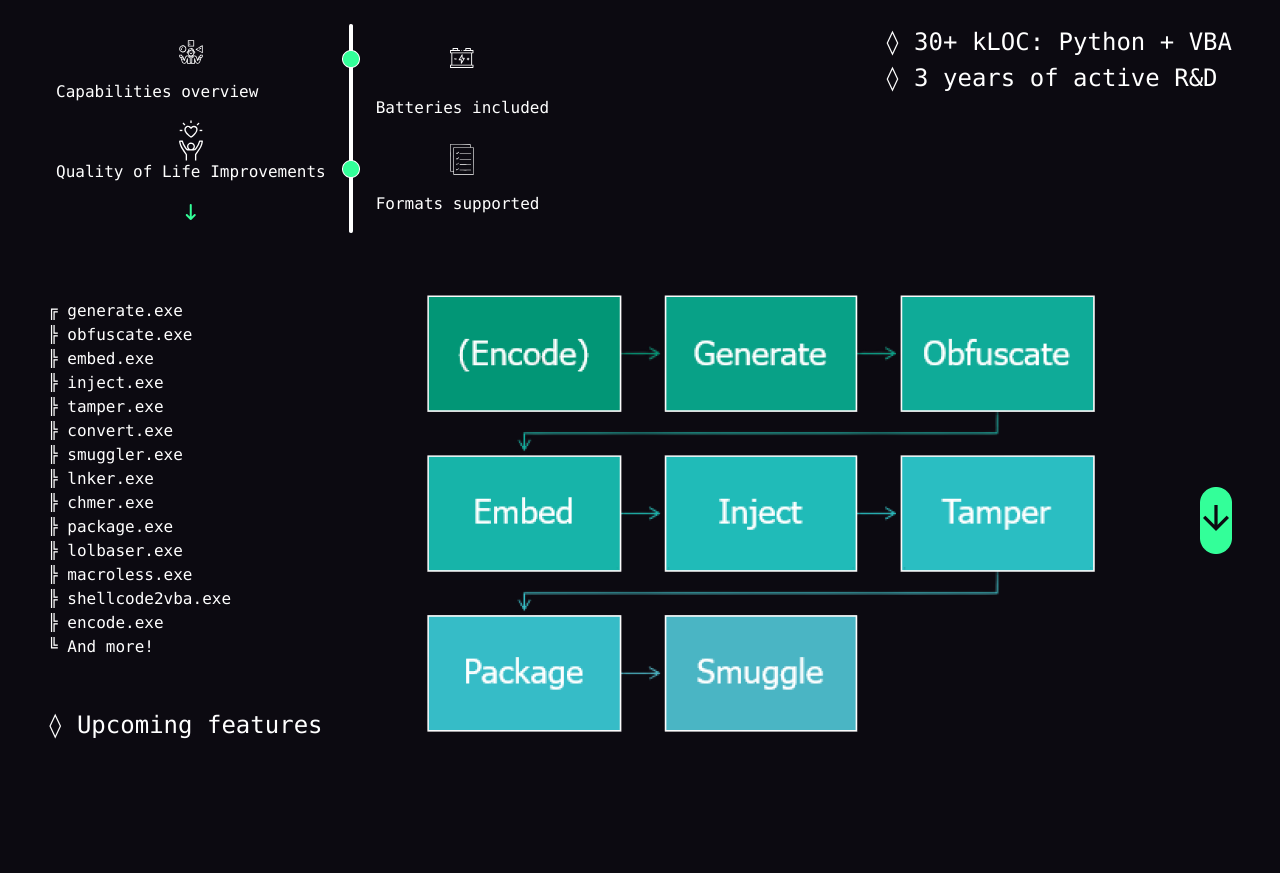
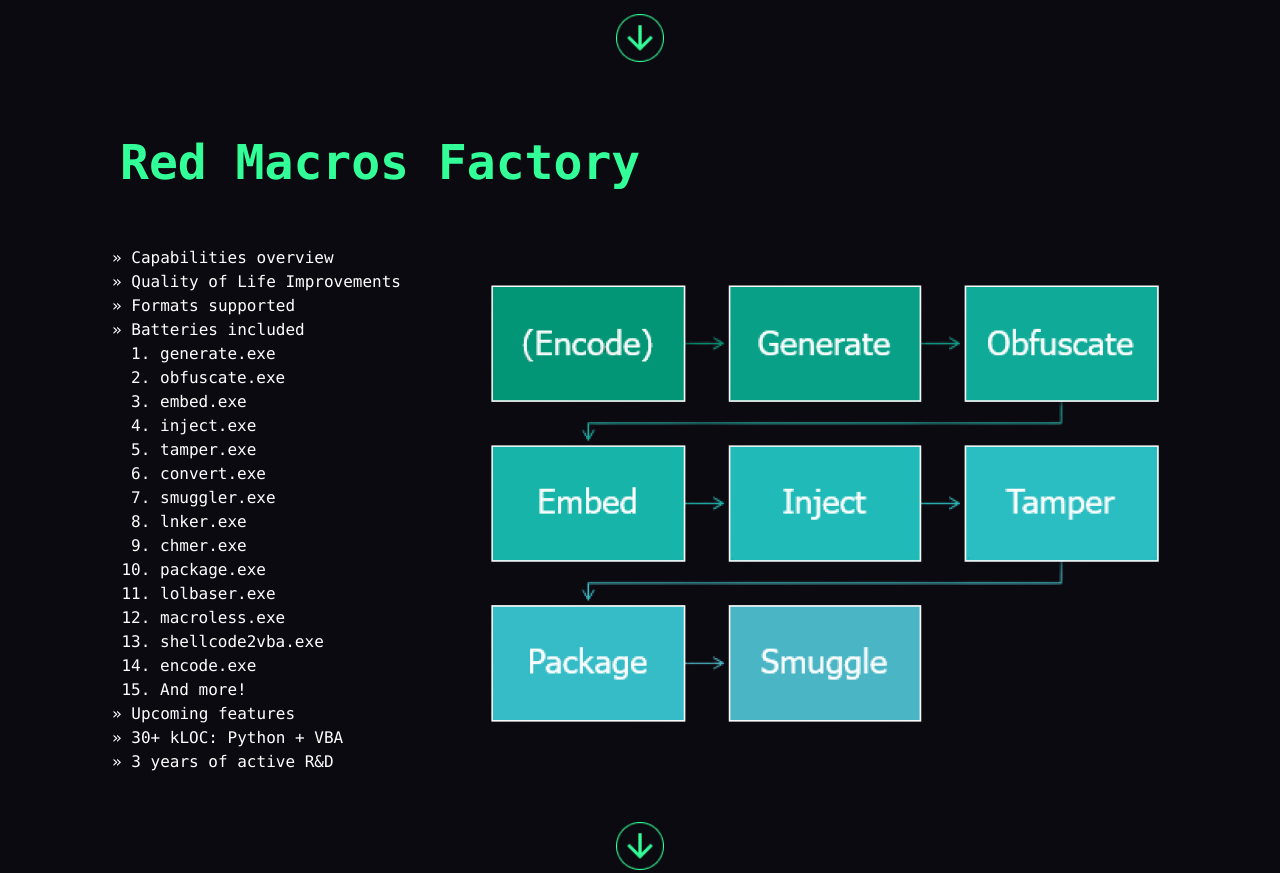
Before and after one commit to Ombre56/RMFProduct, a plain HTML site: page index.html in a window 1280 px wide. Shown: the part 840-1713 px from the top of the page. Drawn offline with nearby package versions, Linux system fonts and the light colour scheme.

Commit message:
Change action button and add animate

```diff
--- a/index.html
+++ b/index.html
@@ -8,11 +8,12 @@
   <link rel="stylesheet" href="https://cdn.jsdelivr.net/npm/bulma@0.9.4/css/bulma.min.css">
   <link rel="stylesheet" href="style.css">
   <link rel="stylesheet" href="https://cdnjs.cloudflare.com/ajax/libs/font-awesome/6.0.0/css/all.min.css">
+  <script defer src="app.js"></script>
 </head>
 <body>
 <!-- Page HomePage Start -->
 
-  <div class="cotainer">
+  <div class="container">
     <section class="hero is-fullheight">
       <div class="hero-head">
         <img
@@ -65,12 +66,14 @@
           </figure>
         </div>
 
+      </div>
+
+      <div class="hero-footer is-align-self-center">
         <a href="#page-1">
-          <figure class="Navigation-button image">
-            <img src="assets/icons/navigation-button.png">
+          <figure class="image is-48x48">
+            <img src="assets/icons/navigation-button2.png">
           </figure>
         </a>
-
       </div>
     </section>
   </div>
@@ -79,84 +82,55 @@
 
 <!-- Page #1 Start -->
 
-  <div class="cotainer" id="page-1">
+  <div class="container" id="page-1">
     <section class="hero is-fullheight">
 
-      <div class="Page1-hero-head hero-head is-flex is-justify-content-space-between is-flex-wrap-wrap">
-        <div class="section-1-points is-flex is-justify-content-center">
-          <div class="is-flex is-flex-direction-column is-justify-content-space-evenly pr-4">
-            <figure class="image is-24x24 is-align-self-center">
-              <img src="assets/icons/capabilities-overviews.svg" alt="capabilities-overviews" />
-            </figure>
-            <span class="points-text">Capabilities overview</span>
+      <div class="hero-head hidden">
+        <h1 class="has-text-weight-bold is-size-1">Red Macros Factory</h1>
+      </div>
 
-            <figure class="image is-24x24 is-align-self-center">
-              <img src="assets/icons/quality-of-life.svg" alt="Quality of life" />
-            </figure>
-            <span class="points-text">Quality of Life Improvements</span>
-            <span class="icon is-align-self-center" style="color: #33FF99;">
-              <i class="fa-sharp fa-solid fa-arrow-down-long"></i>
-            </span>
-          </div>
-
-          <div>
-            <img src="assets/images/Vertical-Line.png" alt="Vertical-Line" width="18px" height="209px" />
-          </div>
-
-          <div class="is-flex is-flex-direction-column is-justify-content-space-evenly pl-4">
-            <figure class="image is-24x24 is-align-self-center">
-              <img src="assets/icons/battery.svg" alt="Battery">
-            </figure>
-            <span class="points-text">Batteries included</span>
-
-            <figure class="image is-24x24 is-align-self-center">
-              <img src="assets/icons/file.svg" alt="File">
-            </figure>
-            <span class="points-text">Formats supported</span>
-          </div>
+      <div class="hero-body is-flex is-flex is-justify-content-space-between hidden">
+        <div>
+          <ol class="Page1-list">
+            <li>» Capabilities overview</li>
+            <li>» Quality of Life Improvements</li>
+            <li>» Formats supported</li>
+            <li>» Batteries included
+              <ol class="pl-6">
+                <li>generate.exe</li>
+                <li>obfuscate.exe</li>
+                <li>embed.exe</li>
+                <li>inject.exe</li>
+                <li>tamper.exe</li>
+                <li>convert.exe</li>
+                <li>smuggler.exe</li>
+                <li>lnker.exe</li>
+                <li>chmer.exe</li>
+                <li>package.exe</li>
+                <li>lolbaser.exe</li>
+                <li>macroless.exe</li>
+                <li>shellcode2vba.exe</li>
+                <li>encode.exe</li>
+                <li>And more!</li>
+              </ol>
+            </li>
+            <li>» Upcoming features</li>
+            <li>» 30+ kLOC: Python + VBA</li>
+            <li>» 3 years of active R&D</li>
+          </ol>
         </div>
 
-        <div class="Page1-texts-with-icon mr-6 is-flex is-flex-direction-column">
-          <span class="Page1-point">◊ 30+ kLOC: Python + VBA</span>
-          <span class="Page1-point">◊ 3 years of active R&D</span>
-        </div>
+        <figure class="Page1-image image is-586x365">
+          <img src="assets/images/Page1-image.png" alt="Page1-image">
+        </figure>
       </div>
 
-      <div class="hero-body is-flex is-flex-wrap-wrap is-justify-content-space-between">
-        <div class="is-flex is-flex-direction-column">
-
-          <div>
-            <ol class="Page1-list">
-              <li>╔ generate.exe</li>
-              <li>╠ obfuscate.exe</li>
-              <li>╠ embed.exe</li>
-              <li>╠ inject.exe</li>
-              <li>╠ tamper.exe</li>
-              <li>╠ convert.exe</li>
-              <li>╠ smuggler.exe</li>
-              <li>╠ lnker.exe</li>
-              <li>╠ chmer.exe</li>
-              <li>╠ package.exe</li>
-              <li>╠ lolbaser.exe</li>
-              <li>╠ macroless.exe</li>
-              <li>╠ shellcode2vba.exe</li>
-              <li>╠ encode.exe</li>
-              <li>╚ And more!</li>
-            </ol>
-          </div>
-        <span class="Page1-texts-with-icon mt-6">◊ Upcoming features</span>
-        </div>
-
-        <figure class="Page1-image image is-686x465">
-          <img src="assets/images/Page1-image.png" alt="Page1-image">
-        </figure>
-
+      <div class="hero-footer is-align-self-center">
         <a href="#page-2">
-          <figure class="Navigation-button image">
-            <img src="assets/icons/navigation-button.png">
+          <figure class="image is-48x48">
+            <img src="assets/icons/navigation-button2.png">
           </figure>
         </a>
-
       </div>
     </section>
   </div>
@@ -165,40 +139,42 @@
 
 <!-- Page #2 Start -->
 
-  <div class="cotainer" id="page-2">
+  <div class="container Page-2-container" id="page-2">
     <section class="hero is-fullheight">
 
-      <div class="Page2-title-container hero-head is-flex">
+      <div class="Page2-title-container hero-head is-flex hidden">
         <figure class="image is-32x32 is-align-self-center">
           <img src="assets/icons/page2-title-icon.svg" alt="capabilities-overviews" />
         </figure>
         <h1 class="Page2-title has-text-weight-bold pl-4">Capabilities overview</h1>
       </div>
 
-      <div class="Page2-body hero-body is-flex is-flex is-justify-content-space-between">
+      <div class="Page2-body hero-body is-flex is-flex is-justify-content-space-between hidden">
         <ol class="Page2-list">
           <li>» 3 years long Research-driven development</li>
-          <li>» Initial Access payload generation time reduced from daysto minutes</li>
-          <li>» Battle-tested quality: used during numerous engagements,from a Red Teamer to Red Teamers</li>
-          <li>» One command to generate fully-fledged, customisableMalicious document with:
-            <ul class="Page2-list pl-4">
-              <li>♦ 25 different VBA infection strategies (so called“generators” – File Dropper is considered one)</li>
-              <li>♦ 23 different command execution tactics (so called“launchers” – Wscript.Shell considered one)</li>
-              <li>♦ 10 exotic ActiveX-based autoruns (e.g.,InkPicture1_Painted</li>
-              <li>♦ Full support for shellcode (x86/x64) / .NETassemblies / URLs for payload staging</li>
-              <li>♦ Sandbox execution-guardrails</li>
-              <li>♦ Obfuscated VBA macro with lowered entropy forML-based detection rate reduction, VBE/JSE script encoding<li>
-              <li>♦ Automated Office documents generation / backdooring(Excel/Word/PowerPoint/Publisher/Visio/Project/Access)</li>
-              <li>♦ Translation of VBA scripts into WSH ones (VBS, SCT,HTA, WSF, WSC, …).</li>
-              <li>♦ VBA Stomping/Purging/anonymization/vbaProject.binmetadata presetting trickery applied on generateddocuments</li>
-            </ul>
+          <li>» Initial Access payload generation time reduced from days to minutes</li>
+          <li>» Battle-tested quality: used during numerous engagements, from a Red Teamer to Red Teamers</li>
+          <li>» One command to generate fully-fledged, customisable Malicious document with:
+            <ol class="Page2-list pl-4">
+              <li>» 25 different VBA infection strategies (so called“generators” – File Dropper is considered one)</li>
+              <li>» 23 different command execution tactics (so called“launchers” – Wscript.Shell considered one)</li>
+              <li>» 10 exotic ActiveX-based autoruns (e.g.,InkPicture1_Painted</li>
+              <li>» Full support for shellcode (x86/x64) / .NETassemblies / URLs for payload staging</li>
+              <li>» Sandbox execution-guardrails</li>
+              <li>» Obfuscated VBA macro with lowered entropy forML-based detection rate reduction, VBE/JSE script encoding<li>
+              <li>» Automated Office documents generation / backdooring(Excel/Word/PowerPoint/Publisher/Visio/Project/Access)</li>
+              <li>» Translation of VBA scripts into WSH ones (VBS, SCT,HTA, WSF, WSC, …).</li>
+              <li>» VBA Stomping/Purging/anonymization/vbaProject.binmetadata presetting trickery applied on generateddocuments</li>
+              </ol>
           </li>
           <li>» Up to 5 minutes to get advanced weaponized Officedocument or WSH script.</li>
         </ol>
+      </div>
 
-        <a href="#page-3">
-          <figure class="Navigation-button image ">
-            <img src="assets/icons/navigation-button.png">
+      <div class="hero-footer is-align-self-center">
+        <a href="#page-1">
+          <figure class="image is-48x48">
+            <img src="assets/icons/navigation-button2.png">
           </figure>
         </a>
       </div>
@@ -206,5 +182,6 @@
   </div>
 
 <!-- Page #2 End -->
+
 </body>
 </html>
--- a/style.css
+++ b/style.css
@@ -117,6 +117,7 @@ h1{
 .Page2-list{
   list-style: none;
   font-size: 1.5rem;
+  line-height: 45px;
 }
 
 @media only screen and (max-width: 600px){
@@ -129,9 +130,26 @@ h1{
     word-wrap: break-word;
     word-break: break-all;
     white-space: pre-line;
-    flex-direction: column;
   }
 
 }
 
 /* page 2 End */
+
+
+
+/* JS */
+
+.hidden{
+  position: relative;
+  transform: translateY(150px);
+  opacity: 0;
+  transition: all 2s ease;
+}
+
+.show{
+  transform: translateY(0px);
+  opacity: 1;
+}
+
+/* JS */
```
Also changed, not shown: assets/icons/navigation-button2.png (added).
